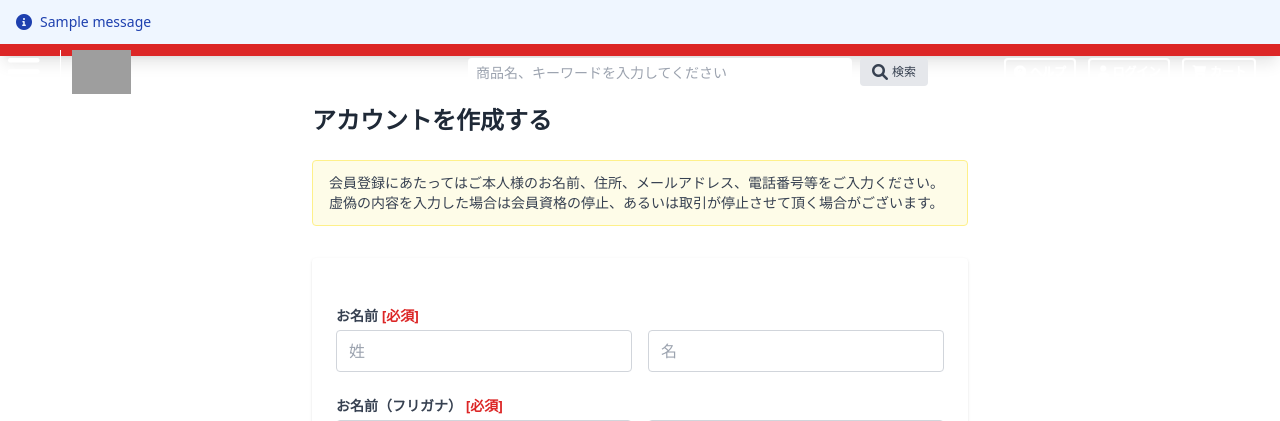
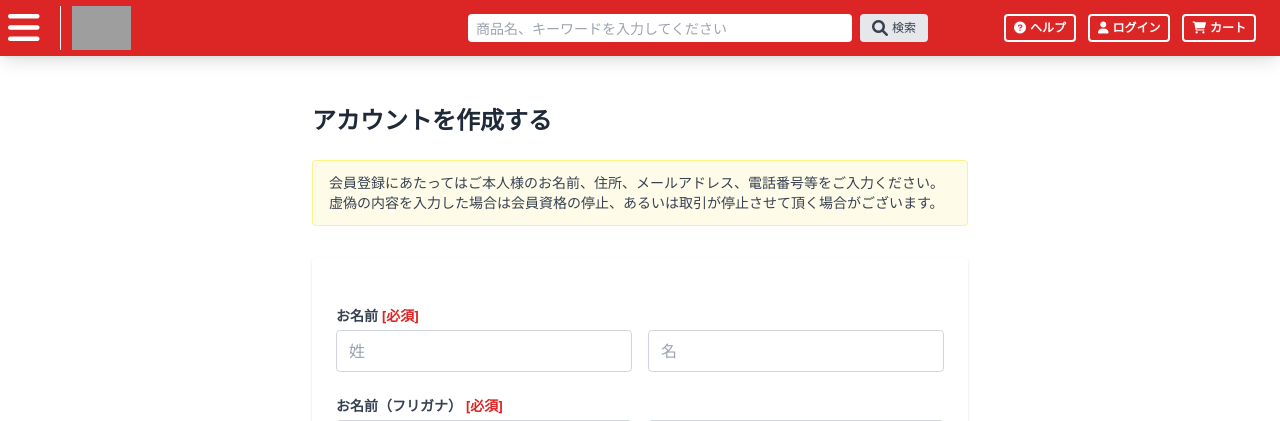
Before and after one commit to yamada0914/django-practice, a Django app: page /account/signup/ in a window 1280 px wide. Shown: the top 421 px of the page. Run offline with Django 3.2, Linux system fonts and the light colour scheme; tables that the repository leaves empty hold one stand-in row (values such as "Sample post"); one stand-in notice (Sample message) is shown; some libraries are stand-ins or nearby versions; grey boxes are pictures that could not be loaded.

Commit message:
message 機能削除

```diff
--- a/base/views/account.py
+++ b/base/views/account.py
@@ -4,8 +4,6 @@ from django.contrib.auth.mixins import LoginRequiredMixin
 from django.contrib.auth import get_user_model
 from base.models import Profile
 from base.forms import UserCreationForm
-from django.contrib import messages
-from django.shortcuts import redirect
 
 
 class SignUpView(CreateView):
@@ -14,7 +12,6 @@ class SignUpView(CreateView):
     template_name = 'pages/signup.html'
 
     def form_valid(self, form):
-        messages.success(self.request, '新規登録が完了しました。続けてログインしてください。')
         return super().form_valid(form)
 
 
@@ -22,11 +19,9 @@ class Login(LoginView):
     template_name = 'pages/login_signup.html'
 
     def form_valid(self, form):
-        messages.success(self.request, 'ログインしました。')
         return super().form_valid(form)
 
     def form_invalid(self, form):
-        messages.error(self.request, 'エラーでログインできません。')
         return super().form_invalid(form)
 
 
@@ -55,7 +50,6 @@ class AccountUpdateView(LoginRequiredMixin, UpdateView):
         profile.save()
 
         user.save()
-        messages.success(self.request, 'アカウント情報を更新しました。')
         return super().form_valid(form)
 
 
--- a/base/views/pay.py
+++ b/base/views/pay.py
@@ -6,7 +6,6 @@ import stripe
 from django.contrib.auth.mixins import LoginRequiredMixin
 from django.core import serializers
 import json
-from django.contrib import messages
 
 
 stripe.api_key = settings.STRIPE_API_SECRET_KEY
@@ -103,12 +102,10 @@ class PayWithStripe(LoginRequiredMixin, View):
     def post(self, request, *args, **kwargs):
         # プロフィールが埋まっているかチェック
         if not check_profile_filled(request.user.profile):
-            messages.error(self.request, '配送のためプロフィールを埋めてください。')
             return redirect('/profile/')
 
         cart = request.session.get('cart', None)
         if cart is None or len(cart) == 0:
-            messages.error(self.request, 'カートが空です。')
             return redirect('/')
 
         items = []  # Orderモデル用に追記
--- a/templates/base.html
+++ b/templates/base.html
@@ -40,10 +40,10 @@
 
 <body class="min-h-screen font-sans">
     <header class="sticky top-0 z-50 h-14 bg-red-600 shadow-lg backdrop-blur-md">
-        {% block header %} {% include 'snippets/messages.html' %} {% include 'snippets/header.html' %} {% endblock %}
+        {% include 'snippets/header.html' %}
     </header>
 
-    <main class="flex-grow max-w-4xl mx-auto">{% block main %} {% endblock %}</main>
+    <main class="flex-grow mx-auto">{% block main %} {% endblock %}</main>
 
     <footer>
         {% block footer %} {% include 'snippets/footer.html' %} {% endblock %}
--- a/templates/snippets/messages.html
+++ /dev/null
@@ -1,13 +0,0 @@
-{% for msg in messages %} {% with msg_class=msg.tags|default:"info" %}
-<div
-  class="{% if msg_class == 'success' %}bg-green-50{% elif msg_class == 'error' %}bg-red-50{% elif msg_class == 'warning' %}bg-yellow-50{% else %}bg-blue-50{% endif %} w-full py-3">
-  <div class="container mx-auto px-4">
-    <div
-      class="{% if msg_class == 'success' %}text-green-800{% elif msg_class == 'error' %}text-red-800{% elif msg_class == 'warning' %}text-yellow-800{% else %}text-blue-800{% endif %} flex items-center">
-      <i
-        class="{% if msg_class == 'success' %}fas fa-check-circle{% elif msg_class == 'error' %}fas fa-exclamation-circle{% elif msg_class == 'warning' %}fas fa-exclamation-triangle{% else %}fas fa-info-circle{% endif %} mr-2"></i>
-      <p class="text-sm font-medium">{{ msg }}</p>
-    </div>
-  </div>
-</div>
-{% endwith %} {% endfor %}
```
Also changed, not shown: config/settings.py (+0 -11 lines).
